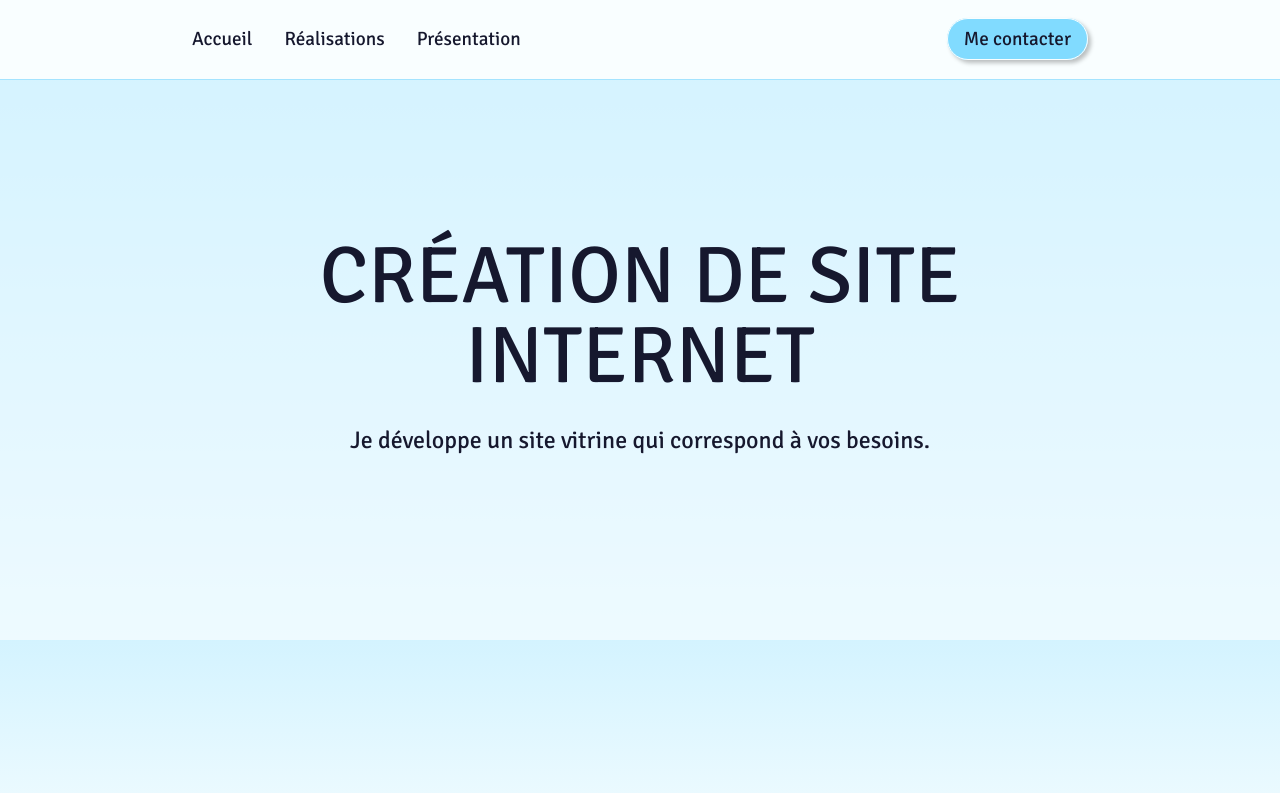
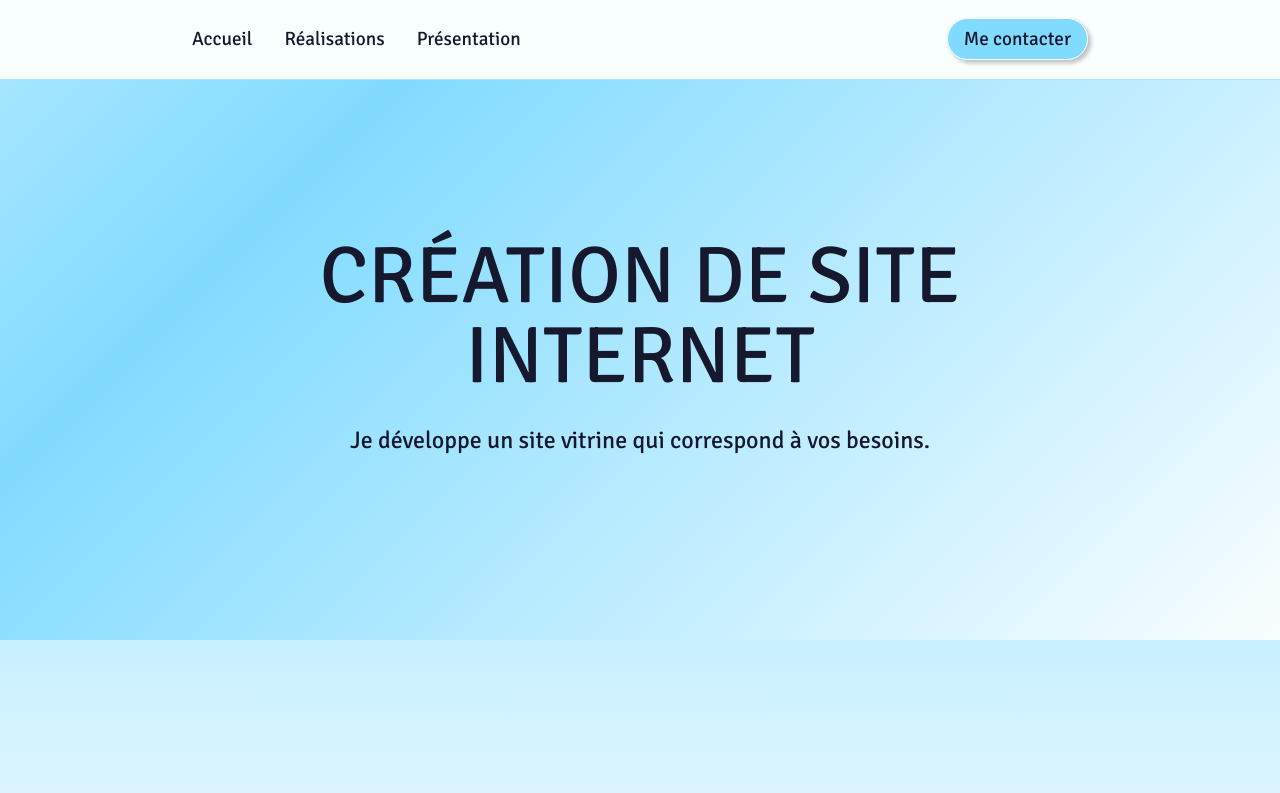
Before and after one commit to thiebautremy/site-perso-nextjs, a Next.js app: page / in a window 1280 px wide. Shown: the top 793 px of the page. Built offline with nearby package versions, Linux system fonts and the light colour scheme.

Commit message:
header styling

```diff
--- a/components/Header/HeaderStyle.module.scss
+++ b/components/Header/HeaderStyle.module.scss
@@ -10,8 +10,20 @@
   width: 100%;
   position: relative;
   height: 35rem;
-  padding: var.$gap-medium 0;
-  background-color: rgba(var.$color-bg--light, 0.7);
+  display: flex;
+  align-items: center;
+  justify-content: center;
+  background-size: 300% 300%;
+  background-image: linear-gradient(
+    -45deg,
+    var.$color-blue 0%,
+    var.$color-font--light 25%,
+    var.$color-blue 51%,
+    var.$color-font--light 75%,
+    var.$color-blue 100%
+  );
+  -webkit-animation: AnimateBG 10s ease-in-out infinite;
+  animation: AnimateBG 20s ease-in-out infinite;
 
   @media screen and (max-width: var.$screen-phone) {
     height: 25rem;
@@ -42,11 +54,12 @@
   }
 
   .title {
-    animation: colorChange 4s linear infinite;
+    // animation: colorChange 4s linear infinite;
     font-size: 5rem;
     text-transform: uppercase;
     text-align: center;
     width: 100%;
+    color: var.$color-font--dark;
 
     @media screen and (max-width: var.$screen-tablet-landscape) {
       font-size: 3rem;
@@ -87,3 +100,27 @@
     color: var.$color-blue;
   }
 }
+
+@-webkit-keyframes AnimateBG {
+  0% {
+    background-position: 0% 50%;
+  }
+  50% {
+    background-position: 100% 50%;
+  }
+  100% {
+    background-position: 0% 50%;
+  }
+}
+
+@keyframes AnimateBG {
+  0% {
+    background-position: 0% 50%;
+  }
+  50% {
+    background-position: 100% 50%;
+  }
+  100% {
+    background-position: 0% 50%;
+  }
+}
--- a/components/Layout/MainLayout.module.scss
+++ b/components/Layout/MainLayout.module.scss
@@ -4,6 +4,6 @@
   background: linear-gradient(
     180deg,
     var.$color-blue 0%,
-    var.$color-bg--light 30%
+    var.$color-bg--light 35%
   );
 }
```
